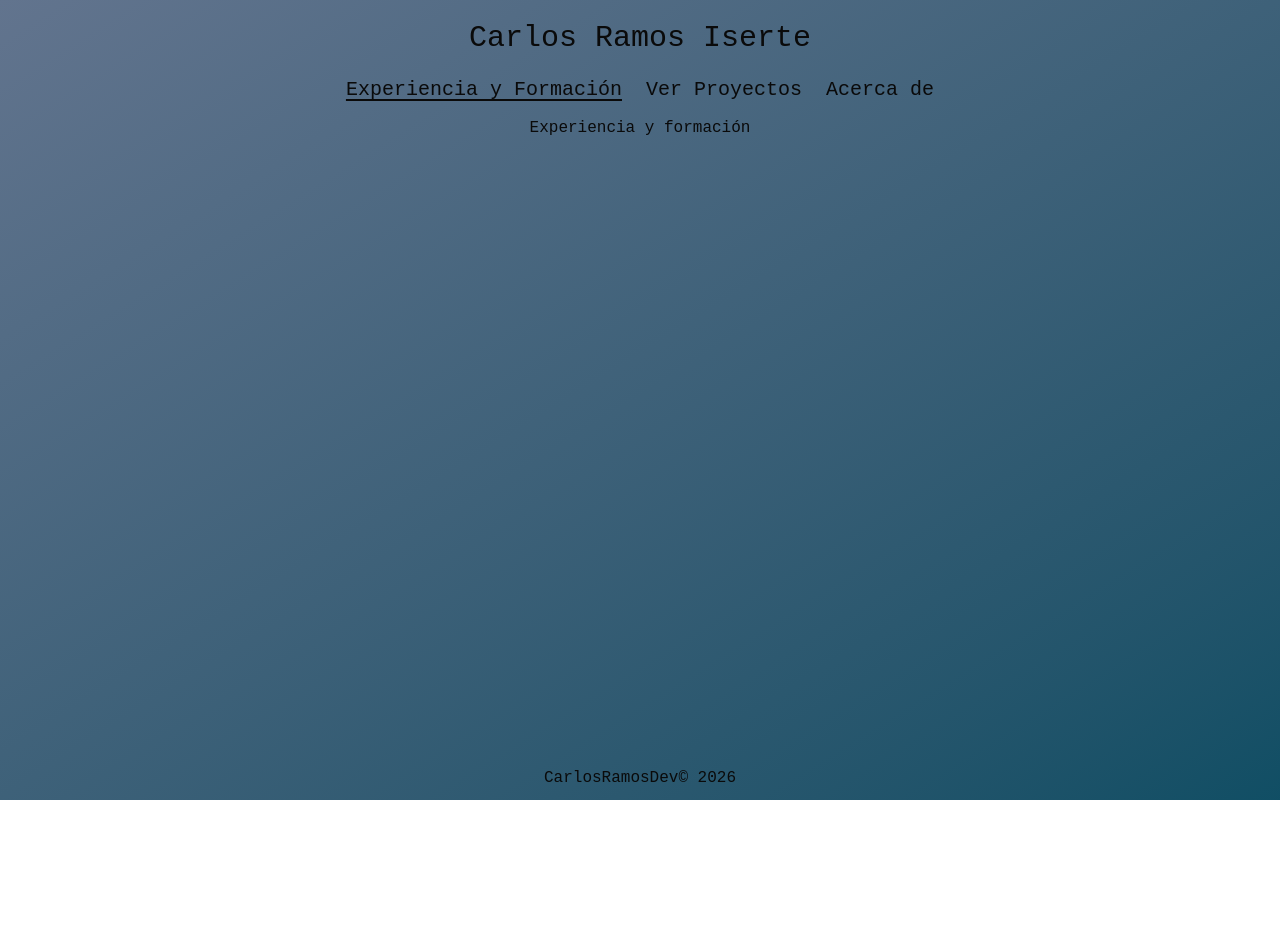
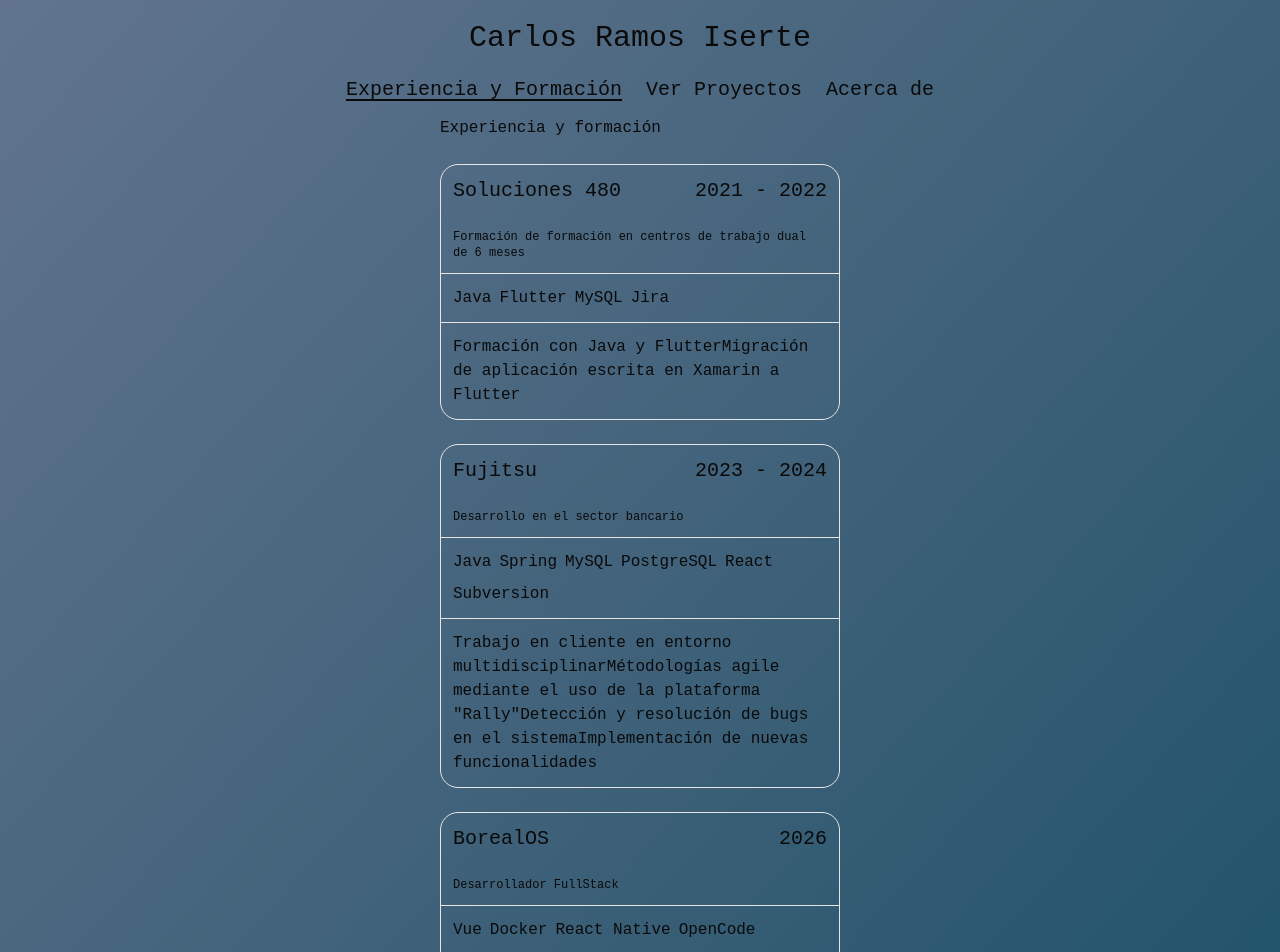
Before and after one commit to CarlosRamosDeveloper/portfolio, a React (Vite) app: page /experience in a window 1280 px wide. Shown: the top 952 px of the page. Before the commit the page ends 800 px from the top, so only its background shows below. Built offline with nearby package versions, Linux system fonts and the light colour scheme.

Commit message:
Implemented Experience section

```diff
--- /dev/null
+++ b/src/interfaces/JobExperience.ts
@@ -0,0 +1,12 @@
+import type { Technology } from '.';
+
+export interface JobExperience {
+  id: number;
+  company: string;
+  workingPosition: string;
+  subtitle?: string;
+  startingYear: number;
+  finishingYear: number | null;
+  techStack: Technology[];
+  description: string[];
+}
--- /dev/null
+++ b/src/interfaces/Technology.ts
@@ -0,0 +1,27 @@
+export type Technology =
+  | 'Angular'
+  | 'Bitbucket'
+  | 'Docker'
+  | 'Flutter'
+  | 'Git'
+  | 'GitFlow'
+  | 'Gitlab'
+  | 'Java'
+  | 'JavaScript'
+  | 'Jira'
+  | 'Kotlin'
+  | 'MySQL'
+  | 'NestJS'
+  | 'NodeJS'
+  | 'Odoo'
+  | 'OpenCode'
+  | 'PHP'
+  | 'PostgreSQL'
+  | 'React Native'
+  | 'React'
+  | 'Spring'
+  | 'Subversion'
+  | 'Symphony'
+  | 'TypeScript'
+  | 'Vue'
+  | 'Zustrand';
--- /dev/null
+++ b/src/interfaces/index.ts
@@ -0,0 +1,2 @@
+export type { JobExperience } from './JobExperience';
+export type { Technology } from './Technology';
--- /dev/null
+++ b/src/portfolio/components/ExperienceCard.tsx
@@ -0,0 +1,41 @@
+import type { JobExperience } from '@/interfaces';
+import { Separator, TechCard } from '.';
+import { ExperienceSubtitle } from '../pages/experience/components';
+
+interface Props {
+  experience: JobExperience;
+}
+
+export const ExperienceCard = ({ experience }: Props) => {
+  return (
+    <>
+      <div className="my-6 w-100 border rounded-2xl">
+        <div className="flex p-3 justify-between text-xl">
+          <div>{experience.company}</div>
+          <div className="ml-4">
+            {experience.startingYear}
+            {experience.startingYear !== experience.finishingYear && (
+              <> - {experience.finishingYear || 'Actualmente'}</>
+            )}
+          </div>
+        </div>
+        {experience.subtitle && (
+          <ExperienceSubtitle text={experience.subtitle} />
+        )}
+        <Separator />
+        <div className="flex flex-wrap gap-2 p-3">
+          {experience.techStack.map((tech) => TechCard(tech))}
+        </div>
+
+        <div>
+          {experience.description && (
+            <>
+              <Separator />
+              <p className="p-3">{experience.description}</p>
+            </>
+          )}
+        </div>
+      </div>
+    </>
+  );
+};
--- /dev/null
+++ b/src/portfolio/components/ExperienceCardsList.tsx
@@ -0,0 +1,14 @@
+import { ExperienceData } from '../data/ExperienceData';
+import { ExperienceCard } from './ExperienceCard';
+
+export const ExperienceCardsList = () => {
+  return (
+    <>
+      {ExperienceData.sort()
+        .reverse()
+        .map((experience) => (
+          <ExperienceCard key={experience.id} experience={experience} />
+        ))}
+    </>
+  );
+};
--- /dev/null
+++ b/src/portfolio/components/Separator.tsx
@@ -0,0 +1,3 @@
+export const Separator = () => {
+  return <div className="border-t border-border" />;
+};
--- /dev/null
+++ b/src/portfolio/components/TechCard.tsx
@@ -0,0 +1,7 @@
+export const TechCard = (techName: string) => {
+  return (
+    <>
+      <div key={techName}>{techName}</div>
+    </>
+  );
+};
--- a/src/portfolio/components/index.ts
+++ b/src/portfolio/components/index.ts
@@ -1,5 +1,8 @@
+export { ExperienceCard } from './ExperienceCard';
 export { NavigateButton } from './NavigateButton';
 export { PortfolioFooter } from './PortfolioFooter';
 export { PortfolioHeader } from './PortfolioHeader';
 export { PortfolioIcon } from './PortfolioIcon';
 export { PortfolioNavBar } from './PortfolioNavBar';
+export { Separator } from './Separator';
+export { TechCard } from './TechCard';
--- /dev/null
+++ b/src/portfolio/data/ExperienceData.ts
@@ -0,0 +1,68 @@
+import type { JobExperience } from '@/interfaces';
+
+export const ExperienceData: JobExperience[] = [
+  //   {
+  //     id: 0,
+  //     company: '',
+  //     workingPosition: '',
+  //     subtitle: '',
+  //     startingYear: 202,
+  //     finishingYear: 202,
+  //     techStack: [],
+  //     description: [],
+  //   },
+  {
+    id: 1,
+    company: 'Soluciones 480',
+    workingPosition: 'Desarrollador FullStack Trainee',
+    subtitle: 'Formación de formación en centros de trabajo dual de 6 meses',
+    startingYear: 2021,
+    finishingYear: 2022,
+    techStack: ['Java', 'Flutter', 'MySQL', 'Jira'],
+    description: [
+      'Formación con Java y Flutter',
+      'Migración de aplicación escrita en Xamarin a Flutter',
+    ],
+  },
+  {
+    id: 2,
+    company: 'Fujitsu',
+    workingPosition: 'Desarrollador FullStack Junior',
+    subtitle: 'Desarrollo en el sector bancario',
+    startingYear: 2023,
+    finishingYear: 2024,
+    techStack: ['Java', 'Spring', 'MySQL', 'PostgreSQL', 'React', 'Subversion'],
+    description: [
+      'Trabajo en cliente en entorno multidisciplinar',
+      'Métodologías agile mediante el uso de la plataforma "Rally"',
+      'Detección y resolución de bugs en el sistema',
+      'Implementación de nuevas funcionalidades',
+    ],
+  },
+  {
+    id: 3,
+    company: 'BorealOS',
+    workingPosition: 'Desarrollador FullStack',
+    subtitle: 'Desarrollador FullStack',
+    startingYear: 2026,
+    finishingYear: 2026,
+    techStack: [
+      'Vue',
+      'Docker',
+      'React Native',
+      'OpenCode',
+      'Symphony',
+      'PHP',
+      'Odoo',
+      'Bitbucket',
+      'JavaScript',
+    ],
+    description: [
+      'Trabajo de proyecto en producción',
+      'Metodologías Agile',
+      'Detección y resolución de bugs',
+      'Migración y estandarización del código tras la actualización del sistema de linting, resolviendo más de 30.000 incidencias y adaptando el proyecto a las nuevas reglas y buenas prácticas.',
+      'Identifiqué y optimicé un cuello de botella en el proceso de eliminación de archivos del backend PHP, reduciendo el tiempo de ejecución de ~50 segundos para 10 archivos a menos de 4 segundos para 200, aproximadamente 250× más rápido.',
+    ],
+  },
+];
--- a/src/portfolio/pages/experience/ExperiencePage.tsx
+++ b/src/portfolio/pages/experience/ExperiencePage.tsx
@@ -1,9 +1,14 @@
+import { ExperienceCardsList } from '@/portfolio/components/ExperienceCardsList';
+
 export const ExperiencePage = () => {
   return (
     <>
       <div>
-        <h1>Experiencia y formación</h1>
+        <h1 className="flex flex-1 text-center">Experiencia y formación</h1>
+        <ExperienceCardsList />
       </div>
+
+      <div></div>
     </>
   );
 };
--- /dev/null
+++ b/src/portfolio/pages/experience/components/ExperienceSubtitle.tsx
@@ -0,0 +1,7 @@
+interface Props {
+  text: string;
+}
+
+export const ExperienceSubtitle = ({ text }: Props) => {
+  return <p className="flex text-xs p-3">{text}</p>;
+};
--- /dev/null
+++ b/src/portfolio/pages/experience/components/index.ts
@@ -0,0 +1 @@
+export { ExperienceSubtitle } from './ExperienceSubtitle';
```
